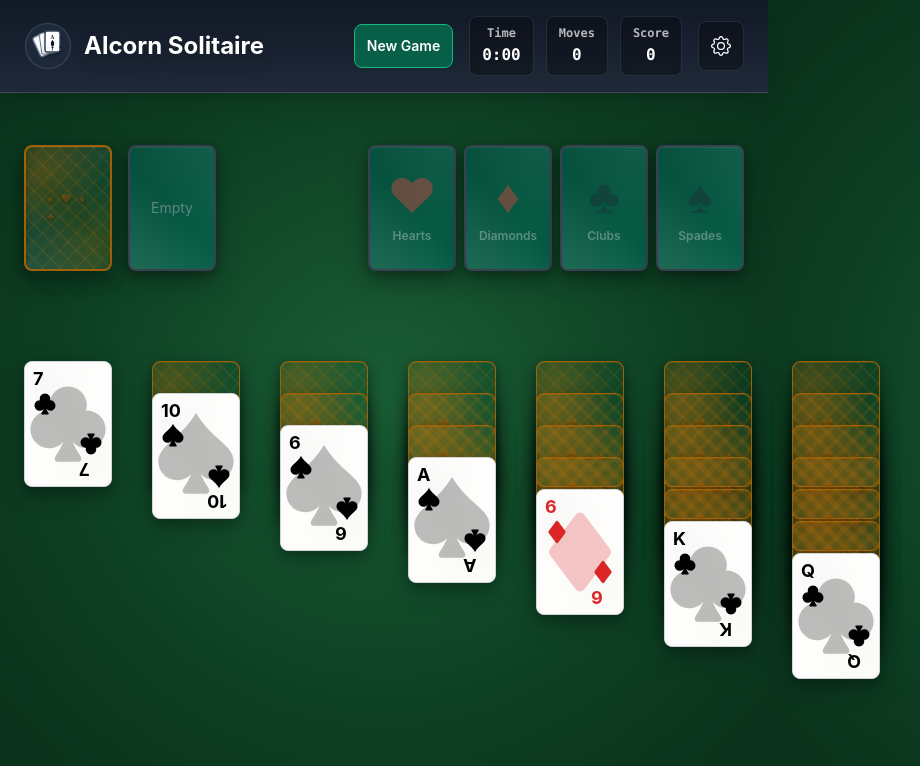
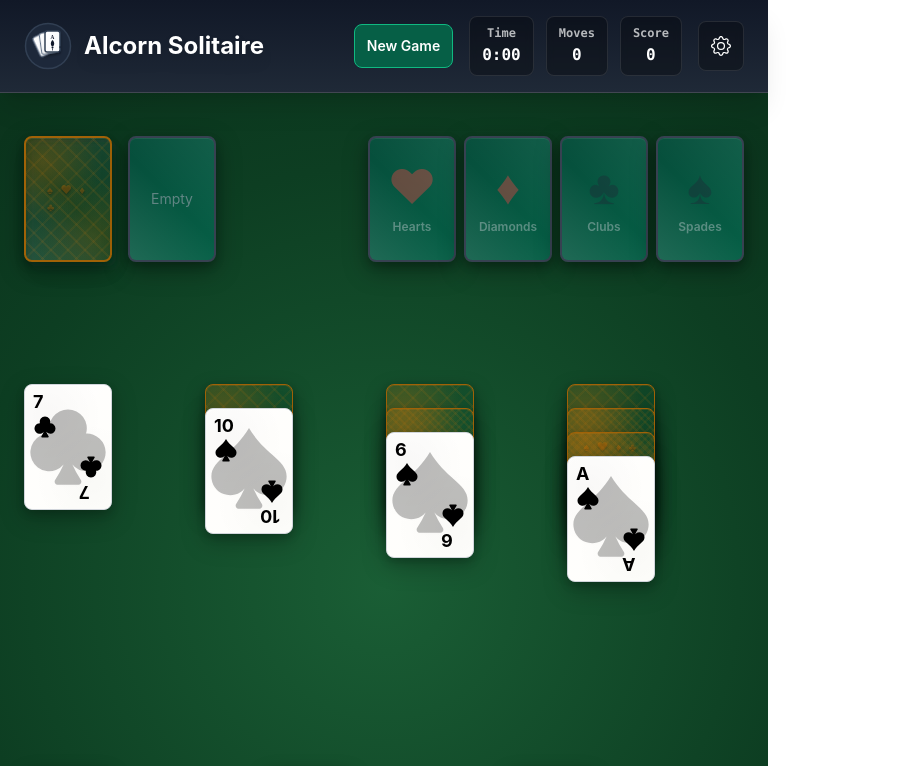
Before and after one commit to kalcorn/alcorn-solitaire, a Next.js app: page / in a window 768 px wide. Shown: the top 766 px of the page, 920 px wide, since content can reach past the window. Built offline with nearby package versions, Linux system fonts and the light colour scheme.

Commit message:
feat: Implement specific UIs for tablets

```diff
--- a/next.config.js
+++ b/next.config.js
@@ -2,7 +2,7 @@
  * @type {import('next').NextConfig}
  */
 const nextConfig = {
-    basePath: '/solitaire',
+    basePath: '',
     output: 'export',
 
     // Optional: Change links `/me` -> `/me/` and emit `/me.html` -> `/me/index.html`
--- a/src/components/GameBoard.tsx
+++ b/src/components/GameBoard.tsx
@@ -143,9 +143,9 @@ const GameBoard: React.FC = () => {
         settings={gameState.settings}
         onSettingsChange={updateSettings}
       />
-      <div className={`pt-32 sm:pt-28 w-full flex flex-col items-center bg-transparent ${!isClient ? 'hydration-loading' : ''}`}>
+      <div className={`pt-40 sm:pt-28 w-full flex flex-col items-center bg-transparent ${!isClient ? 'hydration-loading' : ''}`}>
         <div className="w-full max-w-6xl mx-auto px-3 sm:px-4 md:px-6 lg:px-8">
-          <div className="card-playing-area flex flex-col gap-4 sm:gap-8 w-full py-4 sm:py-6 pb-48 sm:pb-20">
+          <div className="card-playing-area flex flex-col gap-4 sm:gap-8 w-full py-4 sm:py-6 pb-bottom-responsive">
 
             {/* Stock, Waste, and Foundations - Desktop Layout */}
             <div className="hidden md:flex flex-row items-start justify-between w-full" style={{ minHeight: '184px' }}>
@@ -314,16 +314,17 @@ const GameBoard: React.FC = () => {
               ))}
             </div>
 
-            {/* Mobile-only layout for tableau piles (below 768px) */}
+            {/* Mobile-only layout for tableau piles (below 992px) */}
             <div className="mobile-tableau mt-8" style={{ gap: '4px', flexDirection: 'column' }}>
               {/* First row - 4 piles */}
-              <div className="grid grid-cols-4 w-full gap-1">
+              <div className="flex justify-between w-full">
                 {gameState.tableauPiles.slice(0, 4).map((pile, i) => (
                   <div
                     key={i}
                     data-drop-zone
                     data-pile-type="tableau"
                     data-pile-index={i}
+                    className="flex-1 max-w-[calc(25%-3px)]"
                   >
                     <TableauPile
                       cards={pile}
@@ -348,8 +349,8 @@ const GameBoard: React.FC = () => {
                 ))}
               </div>
 
-              {/* Second row - 3 piles centered */}
-              <div className="grid grid-cols-3 w-full gap-1 justify-center mb-8">
+              {/* Second row - 3 piles right-aligned */}
+              <div className="flex justify-end w-full gap-1">
                 {gameState.tableauPiles.slice(4).map((pile, i) => {
                   const actualIndex = i + 4;
                   return (
@@ -358,6 +359,7 @@ const GameBoard: React.FC = () => {
                       data-drop-zone
                       data-pile-type="tableau"
                       data-pile-index={actualIndex}
+                      className="flex-1 max-w-[calc(33.333%-2px)]"
                     >
                       <TableauPile
                         cards={pile}
--- a/src/components/Header.tsx
+++ b/src/components/Header.tsx
@@ -37,7 +37,7 @@ const Header: React.FC<HeaderProps> = ({
     <div className="w-full max-w-6xl mx-auto px-4 sm:px-6 lg:px-8">
       <div className="flex flex-col sm:flex-row justify-between items-center gap-2 sm:gap-0">
         <div className="flex items-center gap-3">
-          <img src="/solitaire/alcorn-logo.svg" alt="Alcorn Solitaire Logo" className="h-10 sm:h-12 lg:h-14 w-auto" />
+          <img src="./alcorn-logo.svg" alt="Alcorn Solitaire Logo" className="h-10 sm:h-12 lg:h-14 w-auto" />
           <h1 className="text-xl sm:text-2xl lg:text-3xl font-bold text-white drop-shadow-lg">Alcorn Solitaire</h1>
         </div>
         <div className="flex items-center gap-2 sm:gap-4">
--- a/src/components/TableauPile.tsx
+++ b/src/components/TableauPile.tsx
@@ -14,7 +14,8 @@ const TableauPile: React.FC<TableauPileProps> = ({ cards, onCardClick, onCardDra
     {cards.map((card, index) => (
       <div
         key={card.id}
-        style={{ position: 'absolute', top: `${index * 32}px`, left: 0, right: 0 }}
+        className="tableau-card-position"
+        style={{ '--card-index': index } as React.CSSProperties}
       >
         <Card
           suit={card.suit}
--- a/src/styles/globals.css
+++ b/src/styles/globals.css
@@ -18,11 +18,11 @@ body {
   overflow: hidden;
 }
 
-/* Mobile-specific body adjustments */
-@media (max-width: 768px) {
+/* Mobile and tablet-specific body adjustments */
+@media (max-width: 991px) {
   body {
-    background-attachment: scroll; /* Better performance on mobile */
-    overflow: auto; /* Allow scrolling on mobile */
+    background-attachment: scroll; /* Better performance on mobile/tablet */
+    overflow: auto; /* Allow scrolling on mobile/tablet */
     height: auto; /* Allow body to expand */
     min-height: 100vh; /* Maintain minimum height */
   }
@@ -120,10 +120,11 @@ body {
   overflow: hidden;
 }
 
-/* Tableau pile with 8px grid alignment */
+/* Tableau pile with responsive height for optimal card stacking */
 .tableau-pile {
-  width: 128px;
-  height: 608px; /* 8px grid alignment (76 * 8) */
+  width: 100%;
+  max-width: 128px;
+  height: 512px; /* Optimized for 13-card max: 128px + (12 × 32px) */
   position: relative;
 }
 
@@ -131,10 +132,12 @@ body {
   margin-top: 0 !important;
 }
 
-/* Adjust card position stacking */
-.tableau-pile > div {
+/* Responsive card position stacking */
+.tableau-card-position {
   position: absolute;
   left: 0;
+  right: 0;
+  top: calc(var(--card-index) * 32px); /* Default desktop/tablet stacking */
 }
 
 /* Container classes for layout stability */
@@ -475,8 +478,9 @@ main.pt-32 {
   }
 
   .tableau-pile {
-    width: 112px;
-    height: 520px;
+    width: 100%;
+    max-width: 112px;
+    height: 496px; /* Optimized for 13-card max: 112px + (12 × 32px) */
   }
 
   .stock-pile, .waste-pile, .foundation-pile {
@@ -489,6 +493,17 @@ main.pt-32 {
   .stock-pile-responsive, .waste-pile-responsive, .foundation-pile-responsive {
     width: 112px;
     height: 160px;
+  }
+
+  /* Fix face-down card overflow at tablet resolutions */
+  .card.face-down::after {
+    font-size: 1rem;
+    letter-spacing: 0.25rem;
+  }
+
+  .stock-pile.face-down::after {
+    font-size: 1rem;
+    letter-spacing: 0.25rem;
   }
 }
 
@@ -505,8 +520,14 @@ main.pt-32 {
   }
 
   .tableau-pile {
-    width: 88px;
-    height: 350px;
+    width: 100%;
+    max-width: 88px;
+    height: 380px; /* Optimized for mobile with 24px stacking: 88 + (12×24) + buffer */
+  }
+
+  /* Tighter card stacking for mobile */
+  .tableau-card-position {
+    top: calc(var(--card-index) * 24px); /* Reduced stacking for mobile space efficiency */
   }
 
   .stock-pile, .waste-pile, .foundation-pile {
@@ -571,8 +592,14 @@ main.pt-32 {
   }
 
   .tableau-pile {
-    width: 76px;
-    height: 300px;
+    width: 100%;
+    max-width: 76px;
+    height: 340px; /* Optimized for small mobile with tighter stacking */
+  }
+
+  /* Even tighter card stacking for very small screens */
+  .tableau-card-position {
+    top: calc(var(--card-index) * 20px); /* Very tight stacking for small screens */
   }
 
   .stock-pile, .waste-pile, .foundation-pile {
@@ -670,6 +697,11 @@ main.pt-32 {
   transition: none;
 }
 
+/* Responsive bottom padding for game area */
+.pb-bottom-responsive {
+  padding-bottom: 12rem; /* 192px - extra space for mobile/tablet */
+}
+
 /* Force mutually exclusive tableau layouts */
 .desktop-tableau {
   display: none !important;
@@ -679,7 +711,11 @@ main.pt-32 {
   display: flex !important;
 }
 
-@media (min-width: 768px) {
+@media (min-width: 992px) {
+  .pb-bottom-responsive {
+    padding-bottom: 5rem; /* 80px - reduced space for desktop */
+  }
+
   .desktop-tableau {
     display: flex !important;
   }
@@ -688,3 +724,13 @@ main.pt-32 {
     display: none !important;
   }
 }
+
+@media (min-width: 768px) and (max-width: 991px) {
+  .desktop-tableau {
+    display: none !important;
+  }
+
+  .mobile-tableau {
+    display: flex !important;
+  }
+}
```
